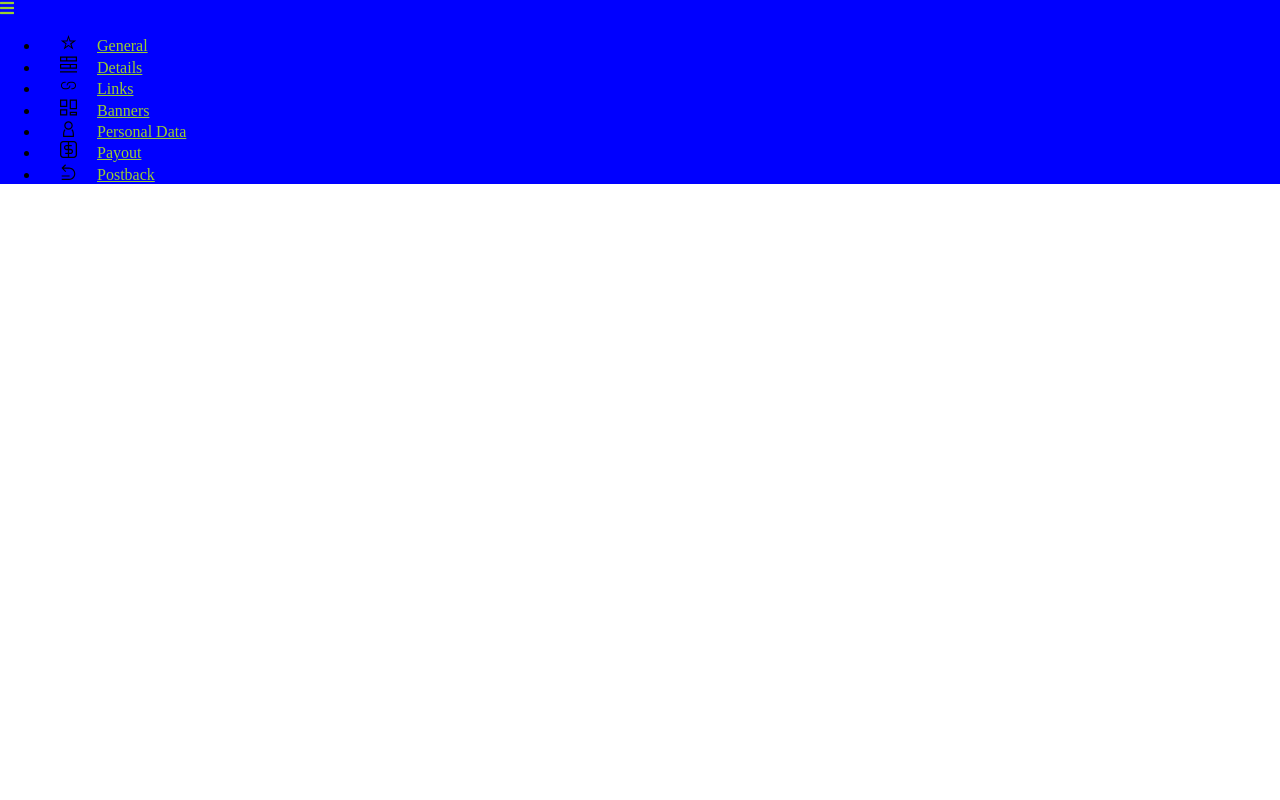
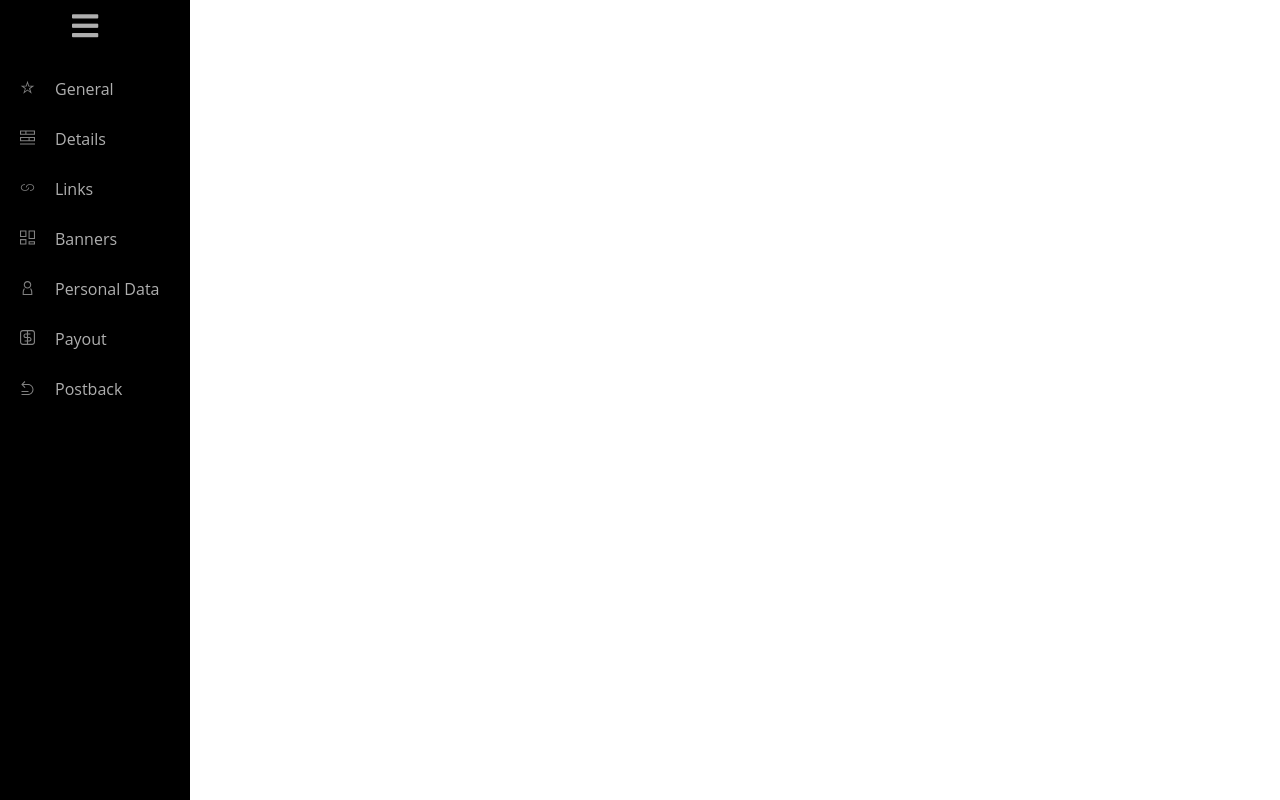
Before and after one commit to Biedrzyk/Solo, a website: page src/index.html in a window 1280 px wide. Drawn offline with nearby package versions, Linux system fonts and the light colour scheme; files that its build step writes are made by us from their sources.

Commit message:
Add styles to the sidebar.scss

```diff
--- a/src/index.html
+++ b/src/index.html
@@ -17,7 +17,7 @@
     <section class="sidebar-menu">
       <aside class="sidebar">
         <div class="minimenu">
-          <a href="#menu"><i class="fas fa-bars hamburger"></i></a>
+          <a href="#menu" aria-label="Menu"><i class="fas fa-bars hamburger"></i></a>
         </div>
         <nav class="sidebar-navi">
           <ul class="s-links">
--- a/src/sass/_layout.scss
+++ b/src/sass/_layout.scss
@@ -1,4 +1,6 @@
-*, *::before, *::after {
+*,
+*::before,
+*::after {
   box-sizing: border-box;
 }
 
--- a/src/sass/_variables.scss
+++ b/src/sass/_variables.scss
@@ -1,8 +1,8 @@
 /* Colors */
 $paragraph-color: #000000;
-$brand-main-color: #ff0000;
+$brand-main-color: #ff8800;
 $background-color: rgb(175, 175, 175);
-$hover-color: #0fdde4;
+$hover-color: #202020;
 $background-color-2: #ff7b00;
 $background-color-3: rgb(238, 236, 236);
 
--- a/src/sass/sections/_sidebar.scss
+++ b/src/sass/sections/_sidebar.scss
@@ -1,18 +1,103 @@
+.menu {
+    background-color: $paragraph-color;
+    width: 200px;
+    display: block;
+  }
+
+  aside {
+    background-color: $paragraph-color;
+    z-index: 10;
+    position: fixed;
+    top: 0;
+    left: 0;
+    margin: 0;
+    display: flex;
+    flex-direction: column;
+    align-items: center;
+    height: 100%;
+    width: 190px;
+    color: white;
+  }
+
+  .minimenu {
+    font-size: 30px;
+    padding-right: 20px;
+    margin-top: 10px;
+
     a {
-    color: yellowgreen;
+      color: $background-color;
+    }
+
+    a:hover {
+      color: white;
+    }
+  }
+
+  .s-links {
+
+    display: flex;
+    flex-direction: column;
+    list-style: none;
+    padding: 0;
+    width: 190px;
+
+    li {
+      position: relative;
+      margin-left: 0;
+      width: 100%;
+      display: flex;
+      align-items: center;
+      height: 50px;
+      color: $background-color;
+
+      img {
+        filter: invert(95%) sepia(1%) saturate(0%) hue-rotate(80deg) brightness(100%) contrast(100%);
+      }
+
+
+      &:hover {
+        background-color: $hover-color;
+
+        a {
+          color: #ffffff;
+        }
+
+        img {
+          filter: invert(95%) sepia(10%) saturate(0%) hue-rotate(40deg) brightness(120%) contrast(100%);
+        }
+
+        &::before {
+          position: absolute;
+          content: "";
+          top: 0;
+          left: 0;
+          height: 100%;
+          width: 5px;
+          background-color: $brand-main-color;
+          z-index: 11;
+        }
+      }
     }
 
     .icon {
-    color: rgb(255, 0, 0);
-    width: 17px;
-    height: 17px;
+      color: white;
+      width: 15px;
+      height: 15px;
       margin-right: 20px;
       margin-left: 20px;
-}
-.ul {
-    list-style: none;
+      filter: invert(55%) sepia(1%) saturate(0%) hue-rotate(40deg) brightness(92%) contrast(82%);
     }
 
-aside {
-    background-color: blue;
+    a {
+      display: flex;
+      align-content: center;
+      height: 100%;
+      width: 100%;
+      padding-top: 19px;
+      padding-left: 0;
+      text-decoration: none;
+      color: $background-color;
+      font-size: 16px;
+      font-family: $paragraph-font;
     }
+  }
```
Lines whose indentation alone changed are shown as unchanged.
